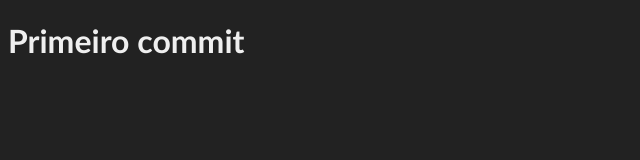
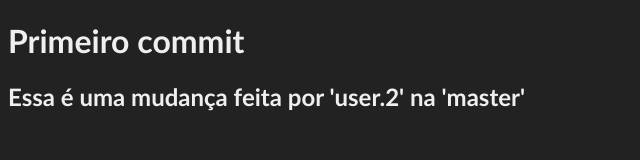
Before and after one commit to lucasfber/origamid-git, a plain HTML site: page index.html in a window 1280 px wide. Shown: the whole page, without its empty margins (0-640 px from the left). Drawn offline with Linux system fonts and the light colour scheme.

Commit message:
h2 adicionado por user2 na master

```diff
--- a/index.html
+++ b/index.html
@@ -9,6 +9,7 @@
   </head>
   <body>
     <h1>Primeiro commit</h1>
+    <h2>Essa é uma mudança feita por 'user.2' na 'master'</h2>
     <script src="main.js"></script>
   </body>
 </html>
```
